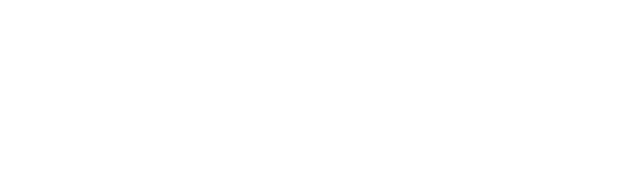
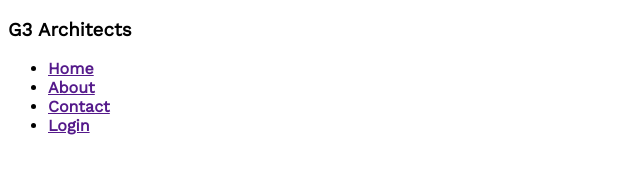
Before and after one commit to DebabrataChakraborty/g3-architects, a plain HTML site: page index.html in a window 1280 px wide. Shown: the whole page, without its empty margins (0-640 px from the left). Drawn offline with nearby package versions, Linux system fonts and the light colour scheme.

Commit message:
setup font

```diff
--- a/index.html
+++ b/index.html
@@ -7,6 +7,22 @@
 <link rel="stylesheet" href="styles/style.css">
 </head>
 <body>
+    <header>
+        <nav>
+            <h3>G3 Architects</h3>
+            <ul>
+                <li><a href="">Home</a></li>
+                <li><a href="">About</a></li>
+                <li><a href="">Contact</a></li>
+                <li><a href="">Login</a></li>
+            </ul>
+        </nav>
+    </header>
+    <main>
 
+    </main>
+    <footer>
+
+    </footer>
 </body>
 </html>
--- a/styles/style.css
+++ b/styles/style.css
@@ -0,0 +1,10 @@
+@import url('https://fonts.googleapis.com/css2?family=Work+Sans&display=swap');
+
+
+
+* {
+  font-family: "Work Sans", sans-serif;
+  font-optical-sizing: auto;
+  font-weight: 800;
+  font-style: normal;
+}
```
